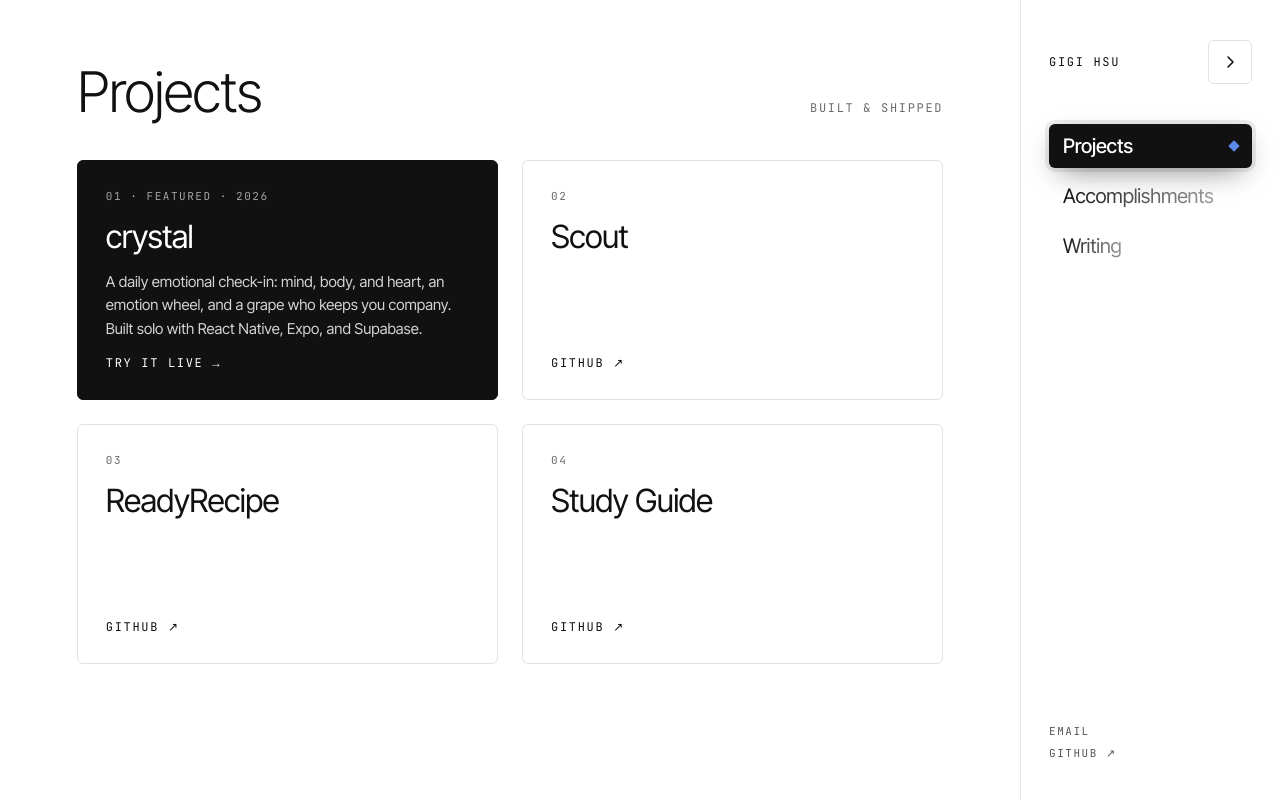
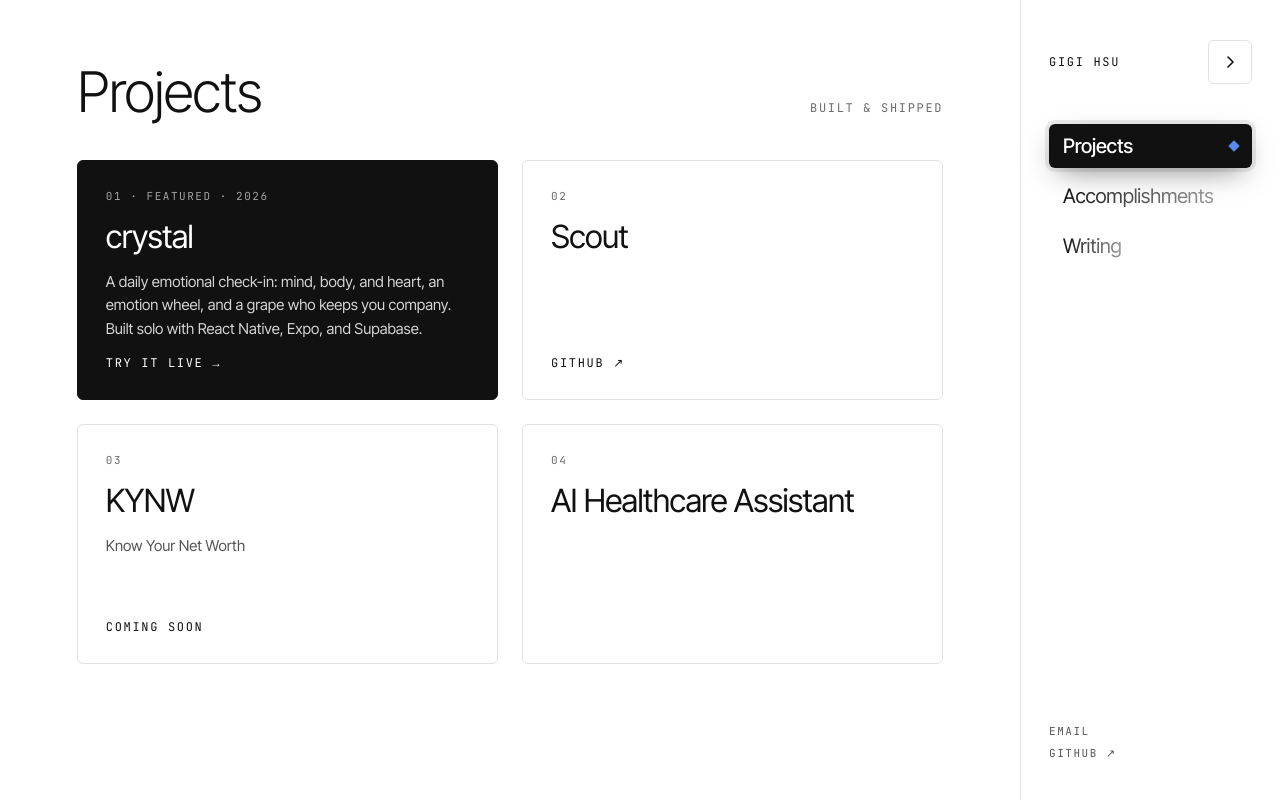
Before and after one commit to ggshoo/portfolio, a plain HTML site: page projects.html in a window 1280 px wide. Drawn offline with Linux system fonts and the light colour scheme.

Commit message:
Projects: crystal, Scout, KYNW, AI Healthcare Assistant
Co-Authored-By: Claude Opus 5.5 <noreply@anthropic.com>
Claude-Session: https://claude.ai/code/session_01QGingh8jW952HizH9FQBNH

```diff
--- a/projects.html
+++ b/projects.html
@@ -16,7 +16,7 @@
 <main class="main">
 <div class="head"><h1>Projects</h1><p class="mono">Built &amp; shipped</p></div>
 <div class="grid">
-<a class="proj card dark" href="https://crystal.gigihsu.com"><span class="n mono">01 · Featured · 2026</span><span class="t">crystal</span><span class="d">A daily emotional check-in: mind, body, and heart, an emotion wheel, and a grape who keeps you company. Built solo with React Native, Expo, and Supabase.</span><span class="go mono">Try it live →</span></a><a class="proj card" href="https://github.com/ggshoo/scout"><span class="n mono">02</span><span class="t">Scout</span><span class="d"></span><span class="go mono">GitHub ↗</span></a><a class="proj card" href="https://github.com/ggshoo/ReadyRecipe"><span class="n mono">03</span><span class="t">ReadyRecipe</span><span class="d"></span><span class="go mono">GitHub ↗</span></a><a class="proj card" href="https://github.com/ggshoo/Study_Guide"><span class="n mono">04</span><span class="t">Study Guide</span><span class="d"></span><span class="go mono">GitHub ↗</span></a>
+<a class="proj card dark" href="https://crystal.gigihsu.com"><span class="n mono">01 · Featured · 2026</span><span class="t">crystal</span><span class="d">A daily emotional check-in: mind, body, and heart, an emotion wheel, and a grape who keeps you company. Built solo with React Native, Expo, and Supabase.</span><span class="go mono">Try it live →</span></a><a class="proj card" href="https://github.com/ggshoo/scout"><span class="n mono">02</span><span class="t">Scout</span><span class="d"></span><span class="go mono">GitHub ↗</span></a><div class="proj card"><span class="n mono">03</span><span class="t">KYNW</span><span class="d">Know Your Net Worth</span><span class="go mono">Coming soon</span></div><div class="proj card"><span class="n mono">04</span><span class="t">AI Healthcare Assistant</span><span class="d"></span><span class="go mono"></span></div>
 </div>
 </main>
 <aside class="side">
```
